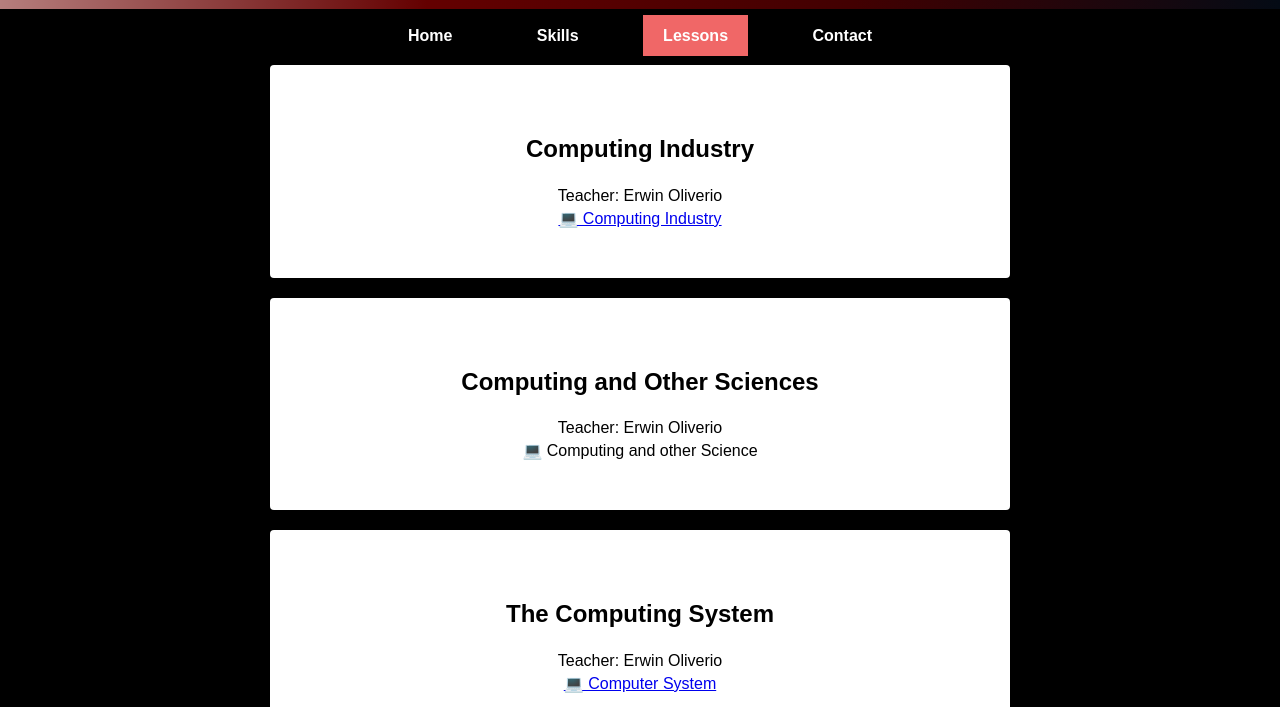
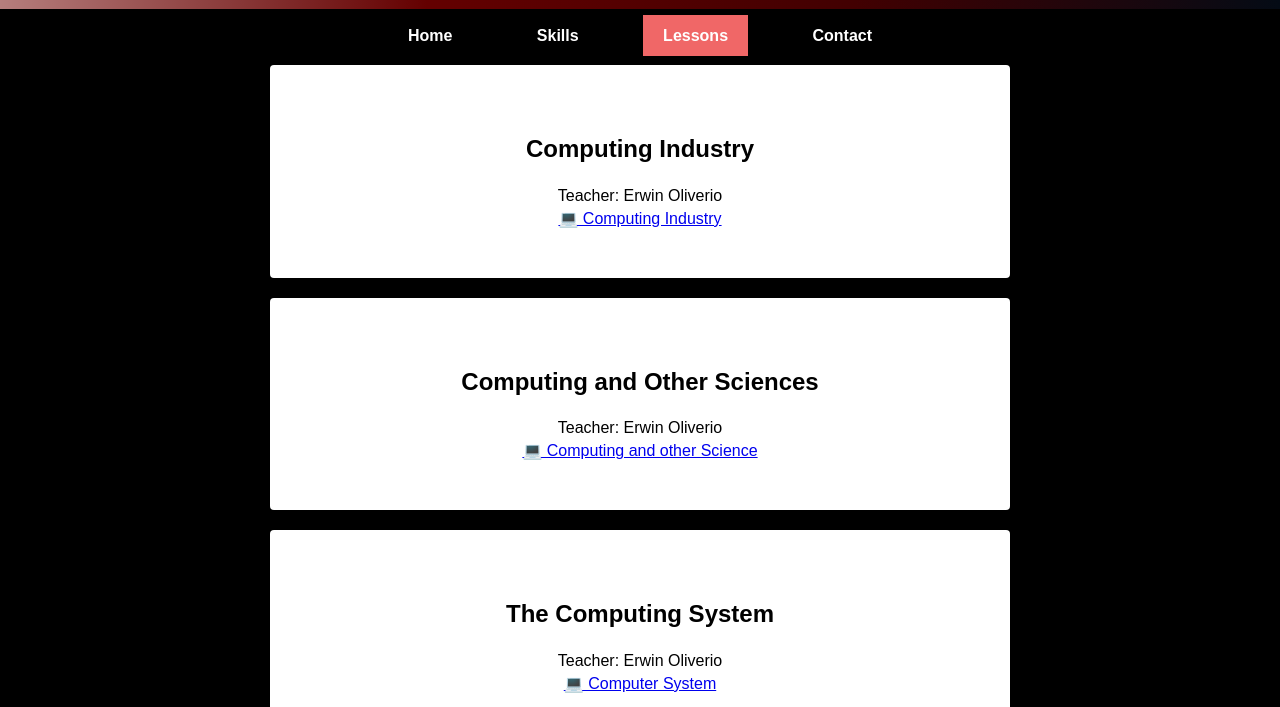
Before and after one commit to Body232/markapostol, a plain HTML site: page lesson.html in a window 1280 px wide. Shown: the part 93-800 px from the top of the page. Drawn offline with Linux system fonts and the light colour scheme.

Commit message:
Update lesson.html

```diff
--- a/lesson.html
+++ b/lesson.html
@@ -41,7 +41,7 @@
         <h2>Computing and Other Sciences</h2>
         <p><span>Teacher:</span> Erwin Oliverio</p>
 
-        <a href="https://www.acm.org/binaries/content/assets/education/computing-disciplines.pdf"></a><span>💻 Computing and other Science</span></a>
+        <a href="https://www.acm.org/binaries/content/assets/education/computing-disciplines.pdf"><span>💻 Computing and other Science</span></a>
 
     </div>
 
```
